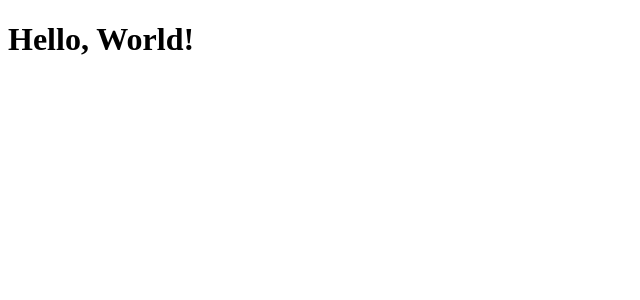
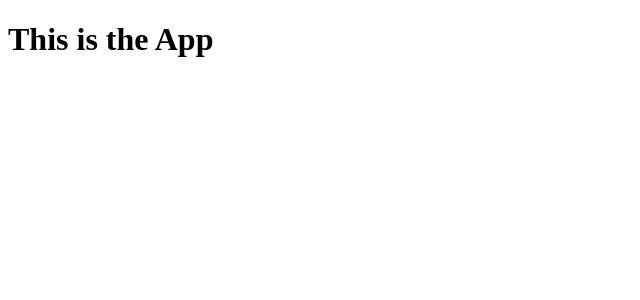
Before and after one commit to hannasophian/standup-frontend, a React (Create React App) app: page / in a window 1280 px wide. Shown: the top 300 px of the page, without its empty margins (0-640 px from the left). Built offline with nearby package versions, Linux system fonts and the light colour scheme; the HTML template or start-up script is replaced by a standard one.

Commit message:
removed greet function

```diff
--- a/src/App.tsx
+++ b/src/App.tsx
@@ -1,7 +1,5 @@
-import { greet } from "./utils/greet";
-
 function App(): JSX.Element {
-  return <h1>{greet("World")}</h1>;
+  return <h1>This is the App</h1>;
 }
 
 export default App;
--- a/src/utils/greet.ts
+++ /dev/null
@@ -1,3 +0,0 @@
-export function greet(name: string): string {
-  return `Hello, ${name}!`;
-}
```
Also changed, not shown: 1 other file (tests, documents, lock files or other folders).
